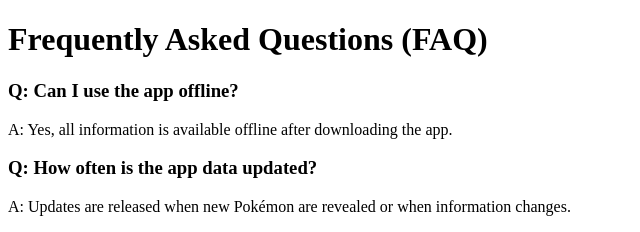
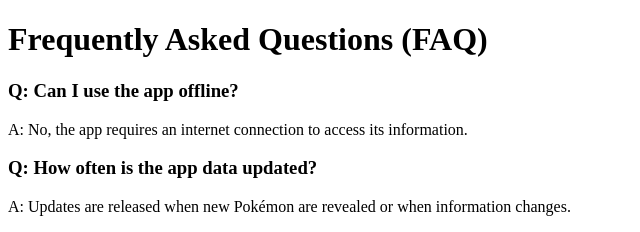
Before and after one commit to ryanbaeg/pokemon-pokedex-support, a plain HTML site: page faq.html in a window 1280 px wide. Shown: the top 232 px of the page, 0-640 px from the left. Drawn offline with Linux system fonts and the light colour scheme.

Commit message:
Update faq.html

```diff
--- a/faq.html
+++ b/faq.html
@@ -8,7 +8,7 @@
     <h1>Frequently Asked Questions (FAQ)</h1>
 
     <h3>Q: Can I use the app offline?</h3>
-    <p>A: Yes, all information is available offline after downloading the app.</p>
+    <p>A: No, the app requires an internet connection to access its information.</p>
 
     <h3>Q: How often is the app data updated?</h3>
     <p>A: Updates are released when new Pokémon are revealed or when information changes.</p>
```
